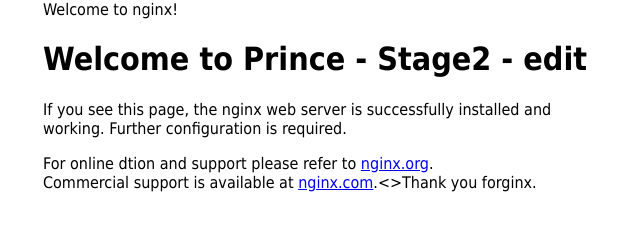
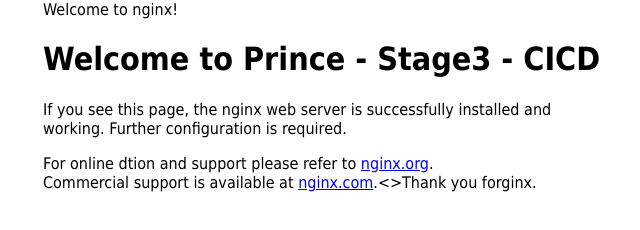
Before and after one commit to princepathria97/aws-copilot-testrepo, a plain HTML site: page index.html in a window 1280 px wide. Shown: the full height of the page, 317-957 px from the left. Drawn offline with Linux system fonts and the light colour scheme.

Commit message:
updated index.html

```diff
--- a/index.html
+++ b/index.html
@@ -10,7 +10,7 @@
 </style>
 </head>
 <body>
-	<h1>Welcome to Prince - Stage2  - edit</h1>
+	<h1>Welcome to Prince - Stage3  - CICD</h1>
 	<p>If you see this page, the nginx web server is successfully installed and
 	working. Further configuration is required.</p>
 
```
